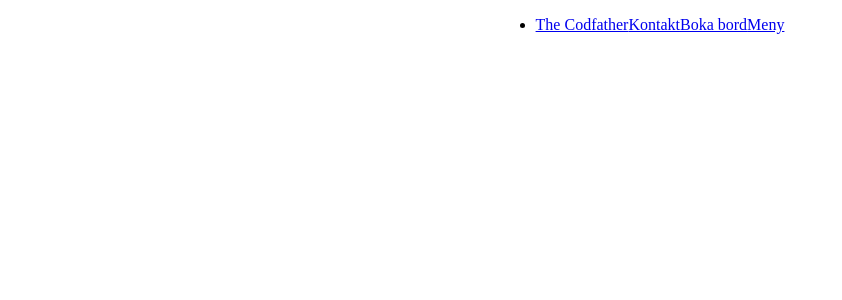
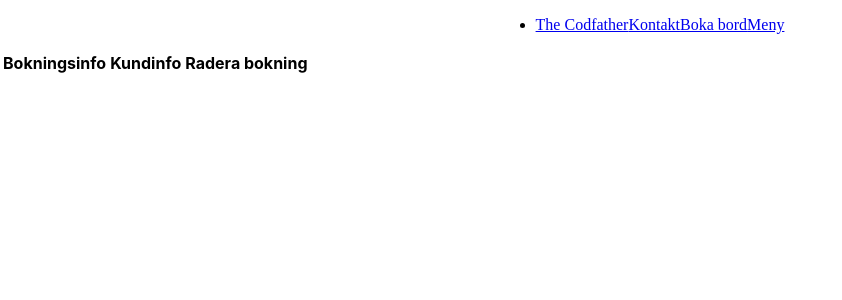
Before and after one commit to tovehydmark/restaurangen, a React (Create React App) app: page /Admin in a window 1280 px wide. Shown: the top 300 px of the page, without its empty margins (0-842 px from the left). Built offline with nearby package versions, Linux system fonts and the light colour scheme.

Commit message:
created print booking components, data via props

```diff
--- a/src/components/Admin.tsx
+++ b/src/components/Admin.tsx
@@ -1,3 +1,39 @@
+import { useState } from "react";
+
+interface ICustomerInformation {
+  id: string;
+  name: string;
+  lastname: string;
+  email: string;
+  phone: string; //"070-1112233"
+}
+
+interface IBookingInformation {
+  id: string;
+  restaurantId: string;
+  date: string; //"2022-01-01"
+  time: string; //"18:00"
+  numberOfGuests: number;
+  customerId: string;
+}
+
 export function Admin() {
-  return <></>;
+  //Customer info måste hämtas och sparas i en lista som vi mappar igenom
+  const [cutstomerInfo, setCustomerInfo] = useState([]);
+  //Samma med booking info
+  const [bookingInfo, setBookingInfo] = useState([]);
+
+  //Filtrera på id. delete tar bort via id också så det är bäst
+
+  return (
+    <>
+      <table>
+        <tr>
+          <th>Bokningsinfo</th>
+          <th>Kundinfo</th>
+          <th>Radera bokning</th>
+        </tr>
+      </table>
+    </>
+  );
 }
```
Also changed, not shown: src/components/PrintBookings.tsx (added, +35 -0 lines).
